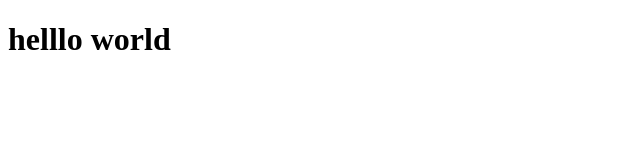
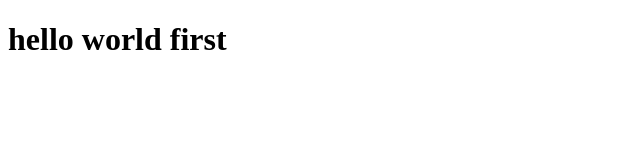
Before and after one commit to Mahnoorahmed928/bootocamp_class1, a plain HTML site: page index.html in a window 1280 px wide. Shown: the whole page, without its empty margins (0-640 px from the left). Drawn offline with Linux system fonts and the light colour scheme.

Commit message:
update_index.html

```diff
--- a/index.html
+++ b/index.html
@@ -6,6 +6,6 @@
     <title>Document</title>
 </head>
 <body>
-    <h1>helllo world</h1>
+    <h1>hello world   first </h1>
 </body>
 </html>
```
Also changed, not shown: 8 other files.
